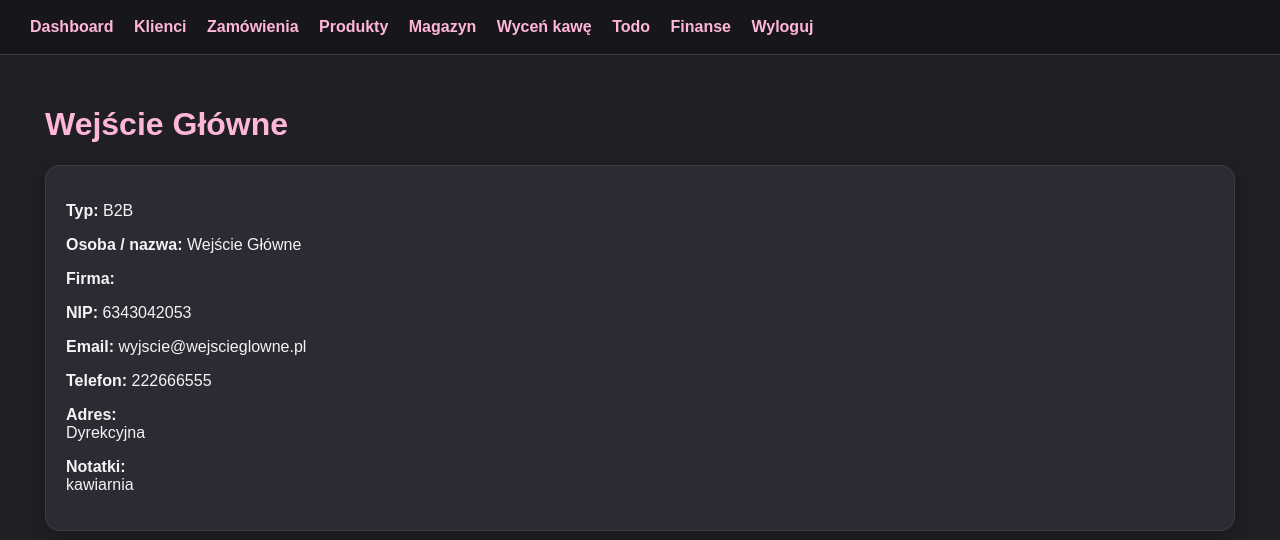
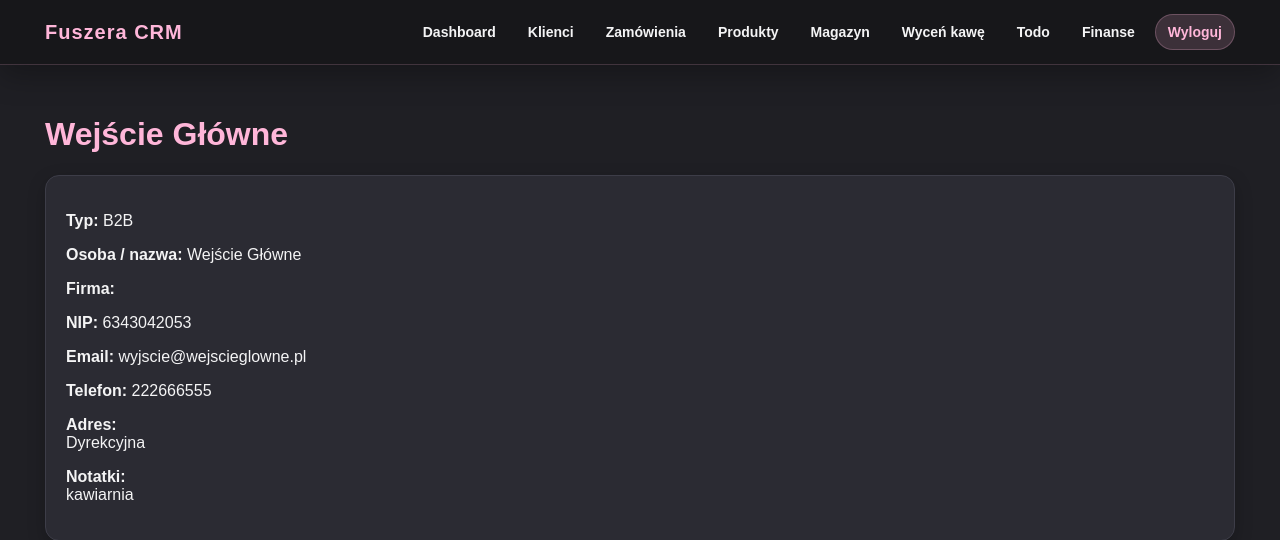
Before and after one commit to MarcinGryc/Fuszera-CRM, a Flask app: page /clients/1 in a window 1280 px wide. Shown: the top 540 px of the page. Run offline with Flask 3, Linux system fonts and the light colour scheme; a user stored in the database is signed in; data comes from the database, SQL or seed files in the repository.

Commit message:
poprawa menu

```diff
--- a/templates/base.html
+++ b/templates/base.html
@@ -27,19 +27,66 @@
         }
 
         nav {
-            background: #17171b;
-            padding: 18px 30px;
-            border-bottom: 1px solid #3a3a44;
             position: sticky;
             top: 0;
-            z-index: 10;
+            z-index: 100;
+            background: rgba(23, 23, 27, 0.92);
+            backdrop-filter: blur(14px);
+            border-bottom: 1px solid rgba(255, 182, 217, 0.18);
+            box-shadow: 0 10px 30px rgba(0,0,0,0.28);
         }
 
-        nav a {
+        .nav-inner {
+            max-width: 1250px;
+            margin: auto;
+            padding: 14px 30px;
+            display: flex;
+            align-items: center;
+            justify-content: space-between;
+            gap: 20px;
+        }
+
+        .brand {
             color: var(--pink);
+            font-weight: 900;
+            letter-spacing: 1px;
             text-decoration: none;
-            margin-right: 16px;
+            font-size: 20px;
+            white-space: nowrap;
+        }
+
+        .nav-links {
+            display: flex;
+            align-items: center;
+            gap: 8px;
+            flex-wrap: wrap;
+            justify-content: flex-end;
+        }
+
+        .nav-links a {
+            color: var(--text);
+            text-decoration: none;
+            padding: 9px 12px;
+            border-radius: 999px;
             font-weight: bold;
+            font-size: 14px;
+            transition: 0.15s ease;
+        }
+
+        .nav-links a:hover {
+            background: rgba(255, 182, 217, 0.13);
+            color: var(--pink);
+        }
+
+        .nav-links .logout {
+            background: rgba(255, 182, 217, 0.16);
+            color: var(--pink);
+            border: 1px solid rgba(255, 182, 217, 0.25);
+        }
+
+        .nav-links .logout:hover {
+            background: var(--pink);
+            color: #17171b;
         }
 
         main {
@@ -146,11 +193,26 @@
             font-weight: bold;
             margin: 20px 0;
         }
+
+        @media (max-width: 850px) {
+            .nav-inner {
+                align-items: flex-start;
+                flex-direction: column;
+            }
+
+            .nav-links {
+                justify-content: flex-start;
+            }
+        }
     </style>
 </head>
 
 <body>
     <nav>
+        <div class="nav-inner">
+            <a class="brand" href="/">Fuszera CRM</a>
+
+            <div class="nav-links">
                 <a href="/">Dashboard</a>
                 <a href="/clients">Klienci</a>
                 <a href="/orders">Zamówienia</a>
@@ -159,7 +221,9 @@
                 <a href="/coffee-pricing">Wyceń kawę</a>
                 <a href="/todo">Todo</a>
                 <a href="/finances">Finanse</a>
-        <a href="/logout">Wyloguj</a>
+                <a class="logout" href="/logout">Wyloguj</a>
+            </div>
+        </div>
     </nav>
 
     <main>
```
Lines whose indentation alone changed are shown as unchanged.
